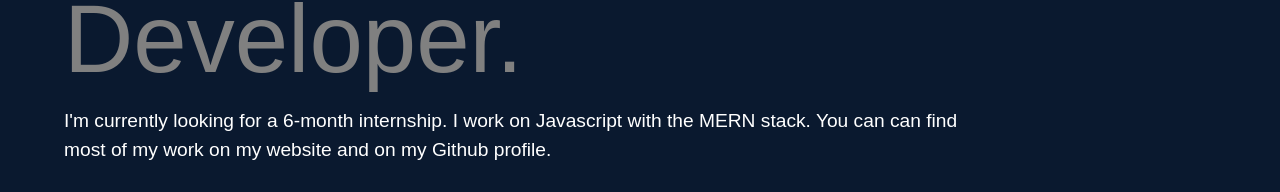
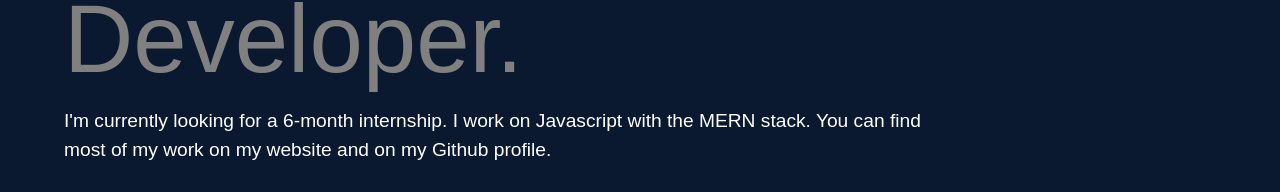
Before and after one commit to DorianMas/my-portfolio, a React (Create React App) app: page / in a window 1280 px wide. Shown: the part 534-726 px from the top of the page. Built offline with nearby package versions, Linux system fonts and the light colour scheme.

Commit message:
correction phrase

```diff
--- a/src/components/Main.js
+++ b/src/components/Main.js
@@ -12,8 +12,8 @@ const Main = ({ nav }) => {
           <h2>I'm a Junior Frontend Developer.</h2>
           <p className="app__main-title-description">
             I'm currently looking for a 6-month internship. I work on Javascript
-            with the MERN stack. You can can find most of my work on my website
-            and on my Github profile.
+            with the MERN stack. You can find most of my work on my website and
+            on my Github profile.
           </p>
           <div className="app__main-button">
             <button>
```
